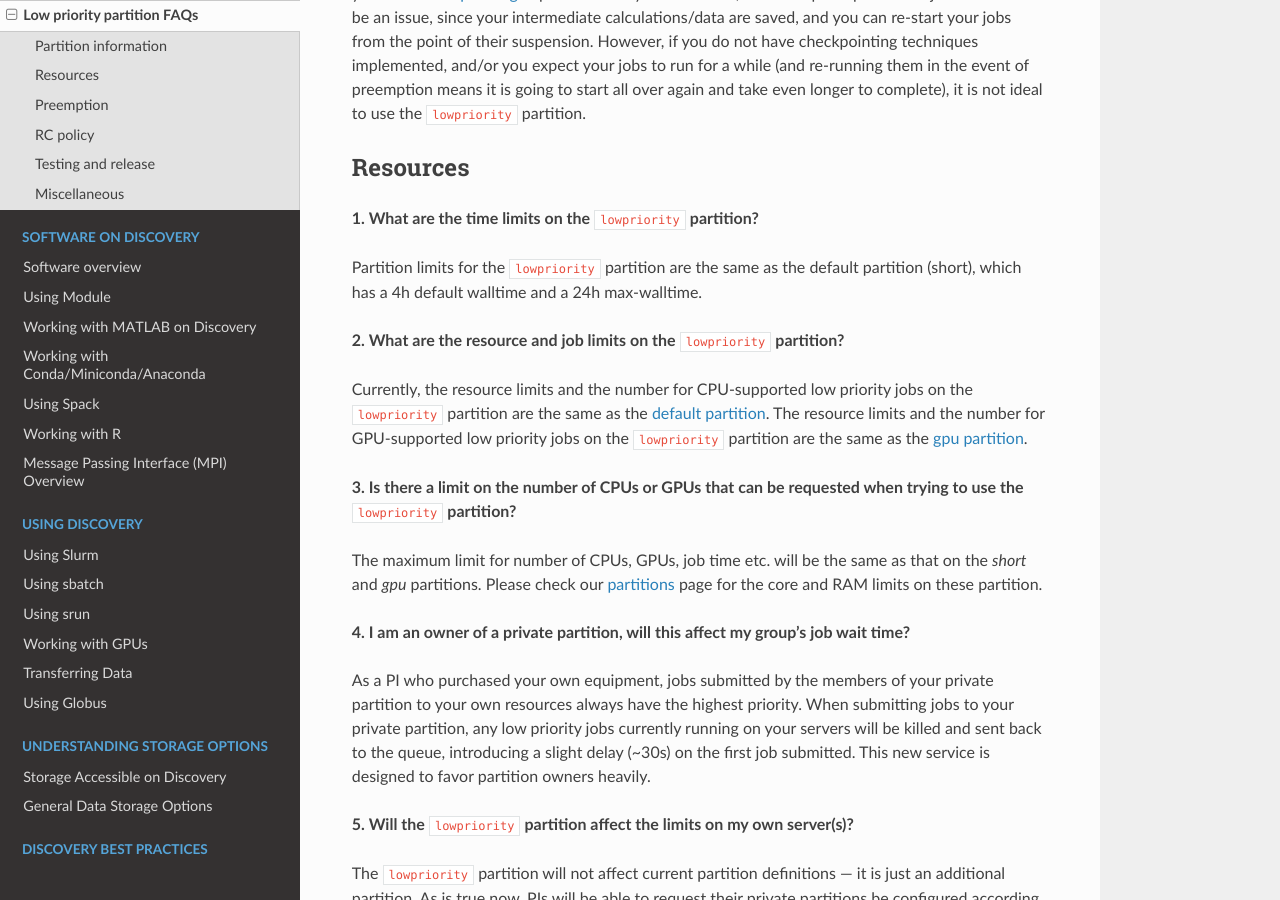
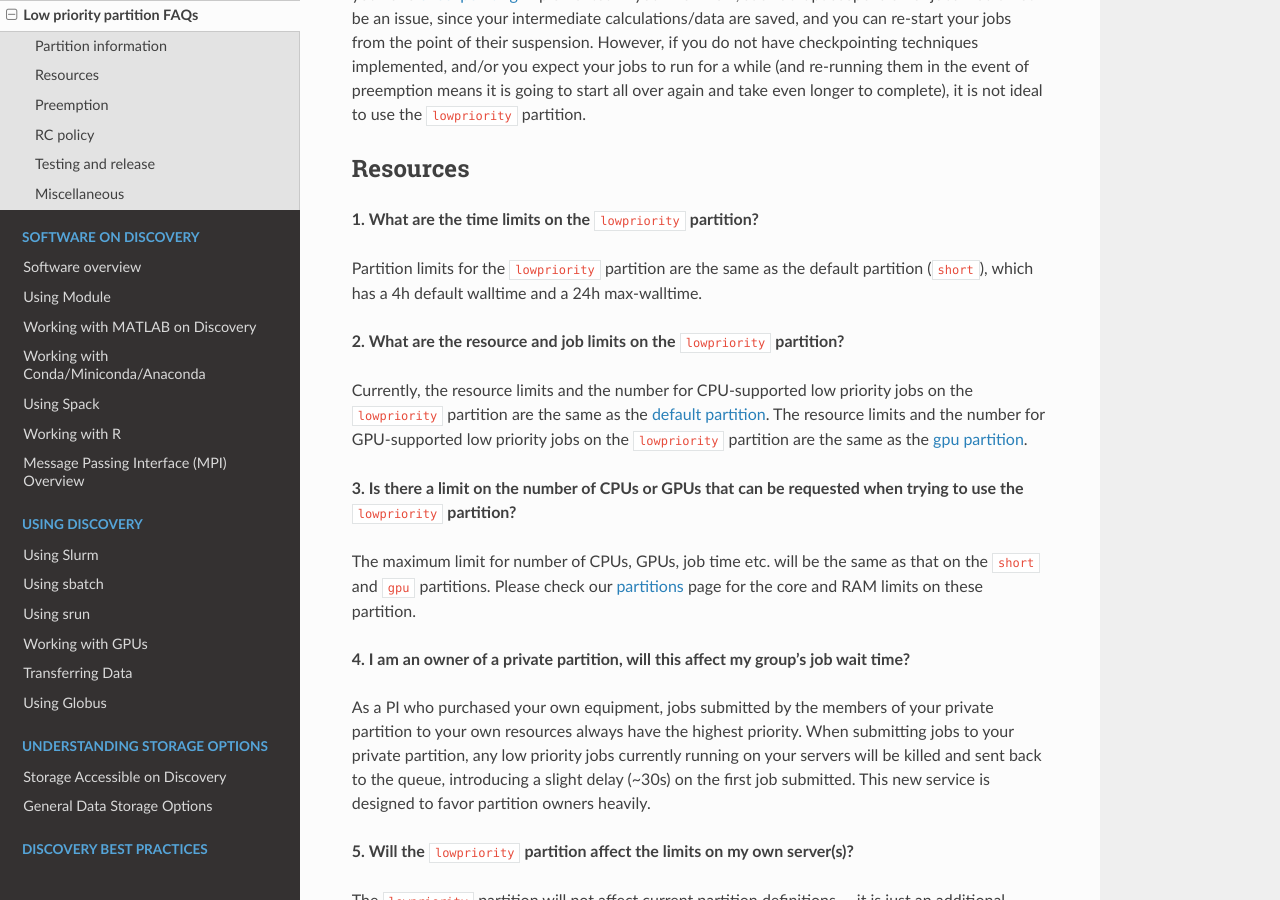
Before and after one commit to northeastern-rc/rc-public-documentation, a Sphinx documentation site: the page built from docs/source/hardware/lowpriorityFAQ.rst, in a window 1280 px wide and 900 px high, scrolled down 1857 px. Built offline with Sphinx 7.4.7 and the Read the Docs theme 2.0.0, drawn with Linux system fonts in a browser that asks for light colours.

Commit message:
Minor typo fixes

```diff
--- a/docs/source/hardware/lowpriorityFAQ.rst
+++ b/docs/source/hardware/lowpriorityFAQ.rst
@@ -43,7 +43,7 @@ partition always have higher priority.
 
 **5. Will the** ``lowpriority`` **partition become the default partition?**
 
-No, the default partition will still be partition `short`. This ensures that by default, jobs are not subject to preemption.
+No, the default partition will still be partition ``short``. This ensures that by default, jobs are not subject to preemption.
 
 **6. How do I submit a job to the** ``lowpriority`` **partition?**
 
@@ -81,7 +81,7 @@ Resources
 
 **1. What are the time limits on the** ``lowpriority`` **partition?**
 
-Partition limits for the ``lowpriority`` partition are the same as the default partition (short), which has a 4h
+Partition limits for the ``lowpriority`` partition are the same as the default partition (``short``), which has a 4h
 default walltime and a 24h max-walltime.
 
 **2. What are the resource and job limits on the** ``lowpriority`` **partition?**
@@ -93,7 +93,7 @@ the `gpu partition <https://rc-docs.northeastern.edu/en/latest/hardware/partitio
 
 **3. Is there a limit on the number of CPUs or GPUs that can be requested when trying to use the** ``lowpriority`` **partition?**
 
-The maximum limit for number of CPUs, GPUs, job time etc. will be the same as that on the `short` and `gpu` partitions.
+The maximum limit for number of CPUs, GPUs, job time etc. will be the same as that on the ``short`` and ``gpu`` partitions.
 Please check our `partitions <https://rc-docs.northeastern.edu/en/latest/hardware/partitions.html>`_ page for the
 core and RAM limits on these partition.
 
```
